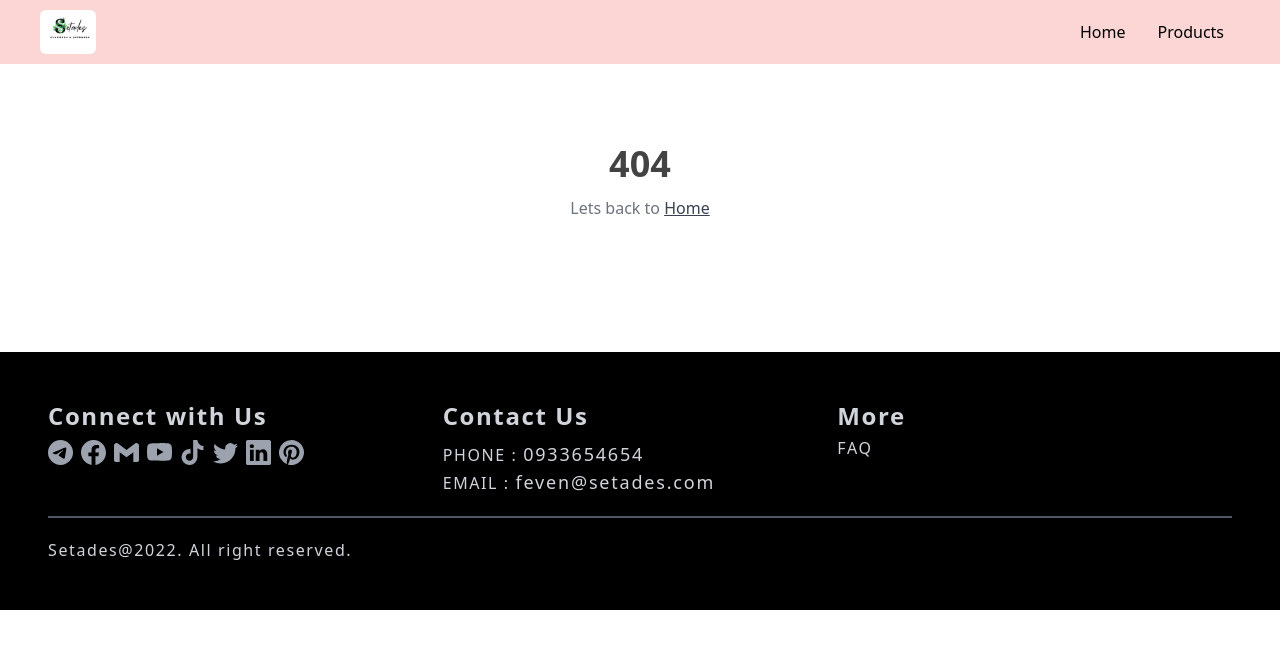
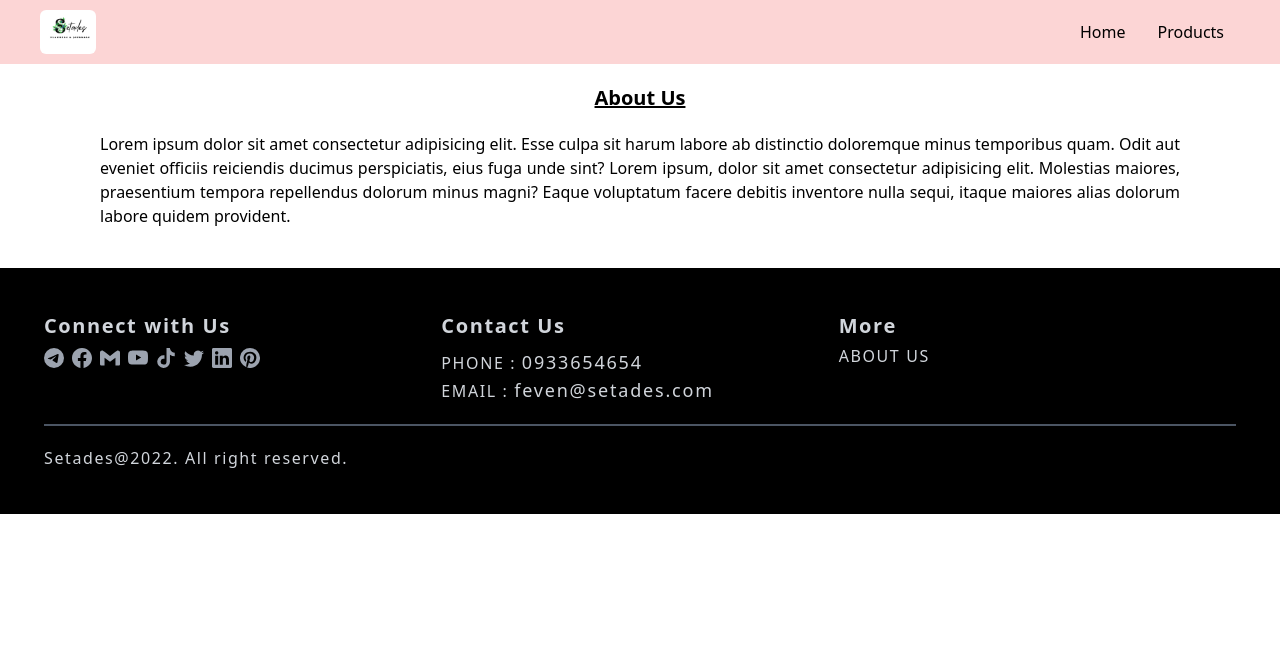
Before and after one commit to Natnael-Tilahun/setades, a React (Vite) app: page /About_us in a window 1280 px wide. Before the commit this address had no page. Shown: the top 648 px of the page. Built offline with nearby package versions, Linux system fonts and the light colour scheme.

Commit message:
Edit opening and closing menu, add about us page and edit some text layouts

```diff
--- a/src/App.jsx
+++ b/src/App.jsx
@@ -1,7 +1,8 @@
-import { Route,Routes } from "react-router-dom";
+import { Route, Routes } from "react-router-dom";
 import Home from "./pages/Home";
 import Products from "./pages/Products";
-import NoPage from "./pages/NoPage"
+import About_us from "./pages/About_us";
+import NoPage from "./pages/NoPage";
 import Navbar from "./components/Navbar";
 import Footer from "./components/Footer";
 
@@ -10,9 +11,10 @@ function App() {
     <>
       <Navbar />
       <Routes>
-        <Route exact path="/" element={ <Home />} />
-        <Route path="Products" element={ <Products />} />
-        <Route path="*" element={ <NoPage/> }/>
+        <Route exact path="/" element={<Home />} />
+        <Route path="Products" element={<Products />} />
+        <Route path="About_us" element={<About_us />} />
+        <Route path="*" element={<NoPage />} />
       </Routes>
       <Footer />
     </>
--- a/src/components/Cards.jsx
+++ b/src/components/Cards.jsx
@@ -3,7 +3,6 @@ import Modal from "./Modal";
 import { useState } from "react";
 
 function Products(props) {
-
   return (
     <>
       <div className="w-full max-w-xs bg-white rounded-lg shadow-md dark:bg-gray-800 dark:border-gray-700">
@@ -81,7 +80,6 @@ function Products(props) {
             </span>
             <a
               href="#"
-
               className="text-white bg-black hover:bg-gray-800 focus:ring-4 focus:outline-none focus:ring-blue-300 font-medium rounded-lg text-sm px-5 py-2.5 text-center dark:bg-blue-600 dark:hover:bg-blue-700 dark:focus:ring-blue-800"
             >
               Add to cart
--- a/src/components/Footer.jsx
+++ b/src/components/Footer.jsx
@@ -1,4 +1,5 @@
 import React from "react";
+import { Link } from "react-router-dom";
 import {
   BsFacebook,
   BsTelegram,
@@ -11,63 +12,63 @@ import { SiGmail } from "react-icons/si";
 import { FaTiktok } from "react-icons/fa";
 const Footer = () => {
   return (
-    <div className="bg-black h-auto w-full flex flex-col justify-center p-12 text-gray-300 tracking-widest">
+    <div className="bg-black h-auto w-full flex flex-col justify-center p-11 text-gray-300 tracking-widest">
       <div className="flex border-b-2 border-gray-600 flex-wrap">
         <div className=" basis-1/3 pb-5">
-          <h1 className="font-bold text-2xl pb-2">Connect with Us</h1>
+          <h1 className="font-bold text-xl pb-2">Connect with Us</h1>
           <ul className=" text-gray-300 flex gap-2">
             <li>
               <BsTelegram
-                size={25}
+                size={20}
                 className="hover:text-gray-300 text-gray-400"
               />
             </li>
             <li>
               <BsFacebook
-                size={25}
+                size={20}
                 className="hover:text-gray-300 text-gray-400"
               />
             </li>
             <li>
               <SiGmail
-                size={25}
+                size={20}
                 className="hover:text-gray-300 text-gray-400"
               />
             </li>
             <li>
               <BsYoutube
-                size={25}
+                size={20}
                 className="hover:text-gray-300 text-gray-400"
               />
             </li>
             <li>
               <FaTiktok
-                size={25}
+                size={20}
                 className="hover:text-gray-300 text-gray-400"
               />
             </li>
             <li>
               <BsTwitter
-                size={25}
+                size={20}
                 className="hover:text-gray-300 text-gray-400"
               />
             </li>
             <li>
               <BsLinkedin
-                size={25}
+                size={20}
                 className="hover:text-gray-300 text-gray-400"
               />
             </li>
             <li>
               <BsPinterest
-                size={25}
+                size={20}
                 className="hover:text-gray-300 text-gray-400"
               />
             </li>
           </ul>
         </div>
         <div className=" basis-1/3 pb-5">
-          <h1 className=" font-bold text-2xl pb-2">Contact Us</h1>
+          <h1 className=" font-bold text-xl pb-2">Contact Us</h1>
           <h1 className="text-gray-300">
             PHONE : <span className="text-lg tracking-widest">0933654654</span>
           </h1>
@@ -77,8 +78,10 @@ const Footer = () => {
           </h1>
         </div>
         <div className="basis-1/3 pb-2">
-          <h1 className=" font-bold text-2xl pb-1">More</h1>
-          <h1 className="uppercase text-gray-300">FAQ</h1>
+          <h1 className=" font-bold text-xl pb-1">More</h1>
+          <Link to="/about_us" className="uppercase text-gray-300">
+            About Us
+          </Link>
         </div>
       </div>
       {/* <hr /> */}
--- a/src/components/Navbar.jsx
+++ b/src/components/Navbar.jsx
@@ -13,11 +13,19 @@ function Navbar() {
     setNav(!nav);
   };
 
+  const closeNav = () => {
+    setNav(false);
+  };
+
   return (
     <div className="flex justify-between items-center h-16 mx-auto px-4 md:px-10 text-black bg-[#fcd5d5]">
-      <h1 className="w-full text-3xl font-bold text-[#00df9a]">
+      <Link
+        className="w-full text-3xl font-bold text-[#00df9a] "
+        to="/"
+        onClick={closeNav}
+      >
         <img src="/img.jpg" alt="" className="w-14 rounded-md" />
-      </h1>
+      </Link>
       <ul className="hidden md:flex">
         <Link
           to="/"
@@ -34,26 +42,34 @@ function Navbar() {
         </Link>
       </ul>
       <div onClick={handleNav} className="block md:hidden">
-        {nav ? <AiOutlineClose size={20} /> : <AiOutlineMenu size={20} />}
+        {nav ? <AiOutlineClose size={23} /> : <AiOutlineMenu size={23} />}
       </div>
       <ul
         className={
           nav
-            ? "fixed left-0 top-0 w-[60%] h-full border-r border-r-gray-900 bg-[#fcd5d5] ease-in-out duration-500"
-            : "ease-in-out duration-500 fixed left-[-100%] text-black"
+            ? "fixed left-0 top-0 w-[60%] h-screen border-r border-r-gray-900 bg-[#fcd5d5] ease-in-out duration-100"
+            : "ease-in-out duration-500 fixed h-screen left-[-100%] text-black"
         }
       >
-        <h1 className="w-full text-3xl font-bold text-[#00df9a] m-4">
-          <img src="img.jpg" alt="" className="w-14 rounded-md" />
+        <h1
+          className="w-full text-3xl font-bold text-[#00df9a] m-0 p-4"
+          onClick={closeNav}
+        >
+          <Link>
+            <img src="img.jpg" alt="Logo" className="w-14 rounded-md" />
+          </Link>
         </h1>
+        <hr />
         <Link
           to="/"
           className="block p-4 border-b border-gray-600 hover:text-slate-700 hover:border-b-2 hover:border-gray-700"
+          onClick={closeNav}
         >
           Home
         </Link>
         <Link
           to="/Products"
+          onClick={closeNav}
           className="block p-4 border-b border-gray-600 hover:text-slate-700 hover:border-b-2 hover:border-gray-700"
         >
           Procucts
--- /dev/null
+++ b/src/pages/About_us.jsx
@@ -0,0 +1,22 @@
+import React from "react";
+
+function about_us() {
+  return (
+    <div className="py-5 px-10 md:px-20 h-full">
+      <h1 className="text-center text-xl font-bold underline capitalize">
+        About Us
+      </h1>
+      <p className="text-justify p-5">
+        Lorem ipsum dolor sit amet consectetur adipisicing elit. Esse culpa sit
+        harum labore ab distinctio doloremque minus temporibus quam. Odit aut
+        eveniet officiis reiciendis ducimus perspiciatis, eius fuga unde sint?
+        Lorem ipsum, dolor sit amet consectetur adipisicing elit. Molestias
+        maiores, praesentium tempora repellendus dolorum minus magni? Eaque
+        voluptatum facere debitis inventore nulla sequi, itaque maiores alias
+        dolorum labore quidem provident.
+      </p>
+    </div>
+  );
+}
+
+export default about_us;
--- a/src/pages/NoPage.jsx
+++ b/src/pages/NoPage.jsx
@@ -1,14 +1,18 @@
-import React from 'react'
-import { Link } from 'react-router-dom'
+import React from "react";
+import { Link } from "react-router-dom";
 
 const NoPage = () => {
   return (
-    <div className='h-72 p-20'>
+    <div className="h-80 p-20">
+      <h1 className="text-center font-bold text-4xl animate-pulse">404</h1>
+      <p className="text-center pt-3 text-gray-500">
+        Lets back to{" "}
+        <Link to="/" className="text-gray-700 underline">
+          Home
+        </Link>
+      </p>
+    </div>
+  );
+};
 
-      <h1 className='text-center font-bold text-4xl animate-pulse'>404</h1>
-      <p className='text-center pt-3 text-gray-500'>Lets back to <Link to="/" className='text-gray-700 underline'>Home</Link></p>
-    </div>
-  )
-}
-
-export default NoPage
+export default NoPage;
```
